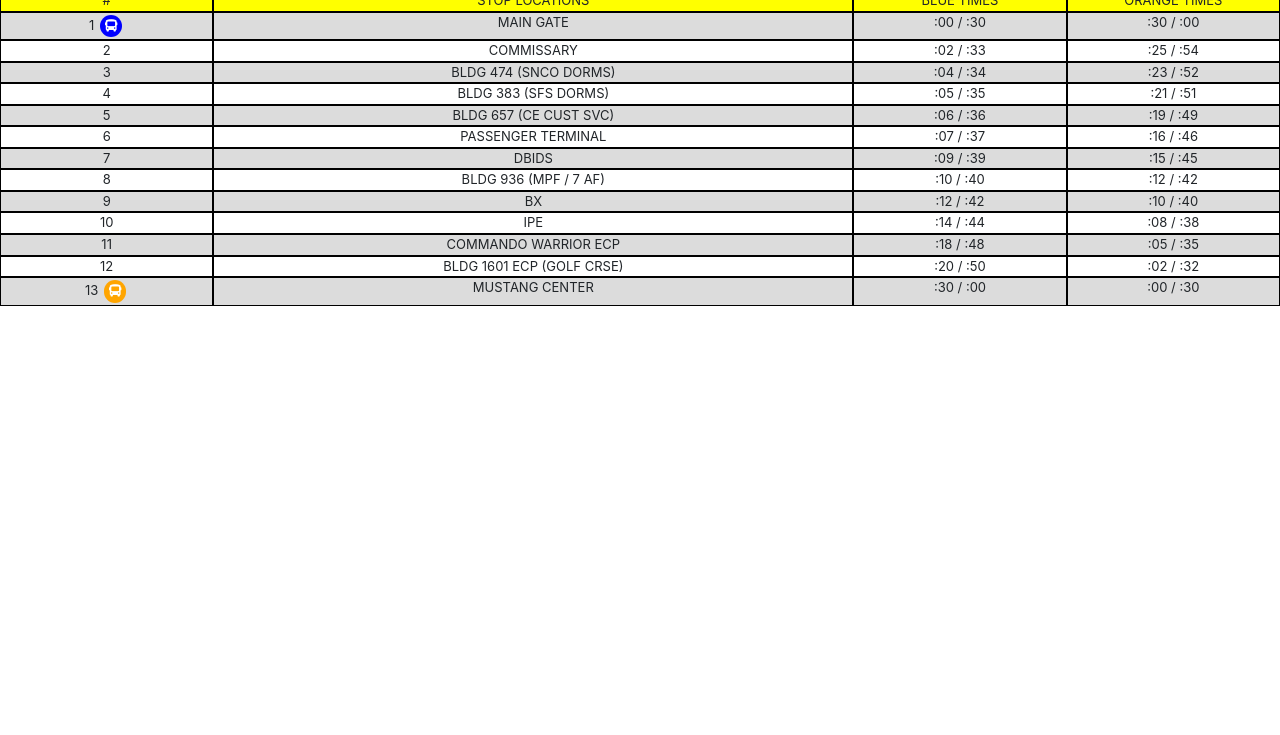
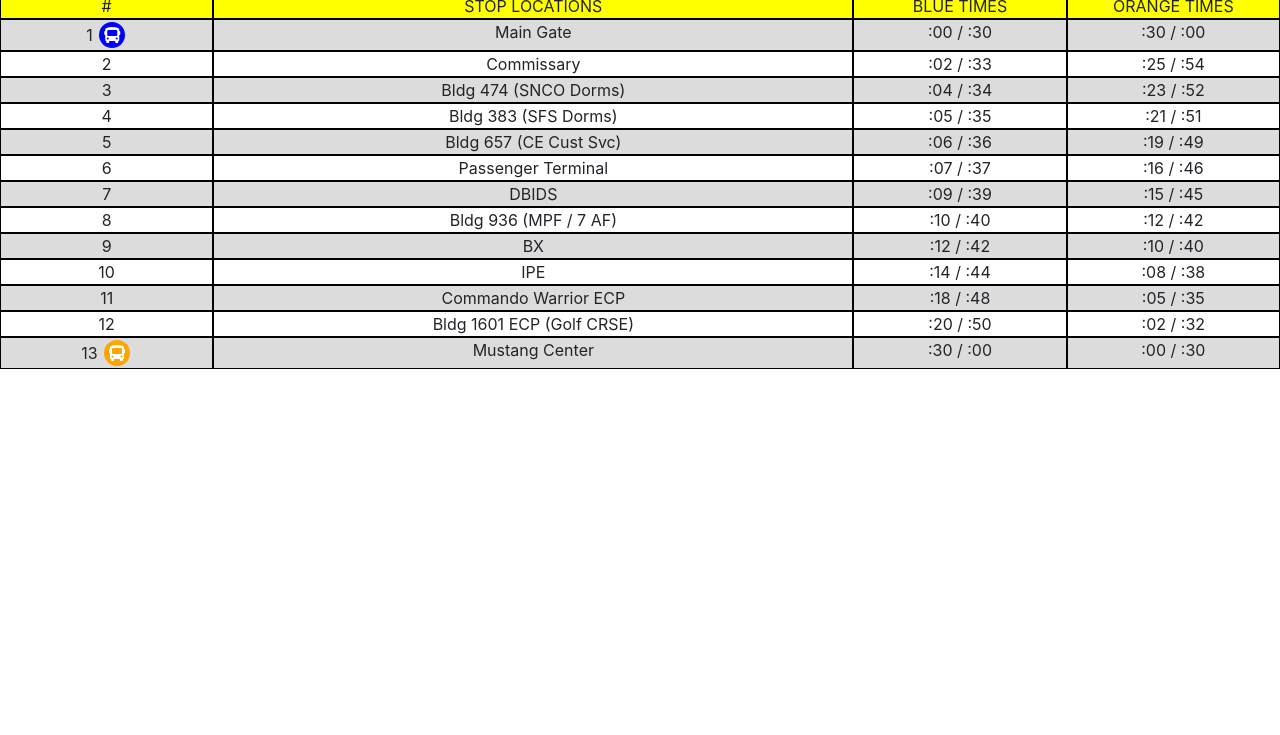
Before and after one commit to dev-osan/busGPS, a website: page views/index.html in a window 1280 px wide. Shown: the part 65-800 px from the top of the page. Drawn offline with nearby package versions, Linux system fonts and the light colour scheme; files that its build step writes are made by us from their sources.

Commit message:
remove text formatting

```diff
--- a/public/css/styles.css
+++ b/public/css/styles.css
@@ -1,9 +1,8 @@
 
 
-* {
+/* * {
   text-transform: uppercase;
-  font-size: 0.95em;
-}
+} */
 
 .table-title {
   background-color: blue;
```
